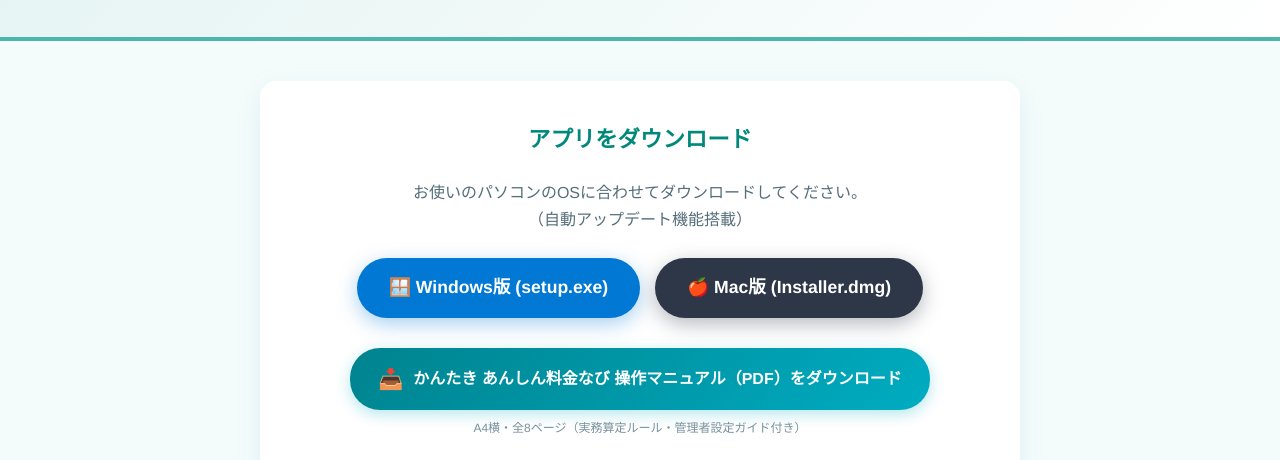
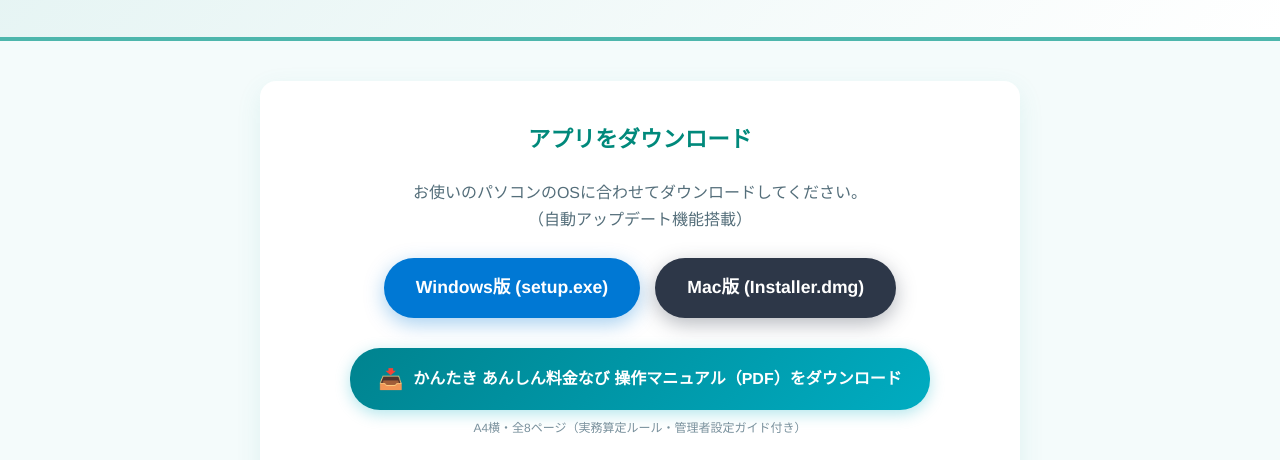
Before and after one commit to sf075jx-dot/kantaki-simulator-lp, a plain HTML site: page index.html in a window 1280 px wide. Shown: the part 320-780 px from the top of the page. Drawn offline with Linux system fonts and the light colour scheme.

Commit message:
Update index.html

```diff
--- a/index.html
+++ b/index.html
@@ -382,12 +382,12 @@
             <div style="display: flex; justify-content: center; gap: 15px; flex-wrap: wrap; margin-bottom: 20px;">
                 <!-- Windows版ボタン -->
                 <a href="https://raw.githubusercontent.com/sf075jx-dot/kantaki-simulator-lp/main/downloads/setup.exe" class="download-btn win-btn">
-                    🪟 Windows版 (setup.exe)
+                    Windows版 (setup.exe)
                 </a>
 
                 <!-- Mac版ボタン -->
                 <a href="https://github.com/sf075jx-dot/kantaki-simulator-lp/releases/latest/download/KantakiSimulator-Installer.dmg" class="download-btn mac-btn">
-                    🍎 Mac版 (Installer.dmg)
+                    Mac版 (Installer.dmg)
                 </a>
             </div>
 
```
